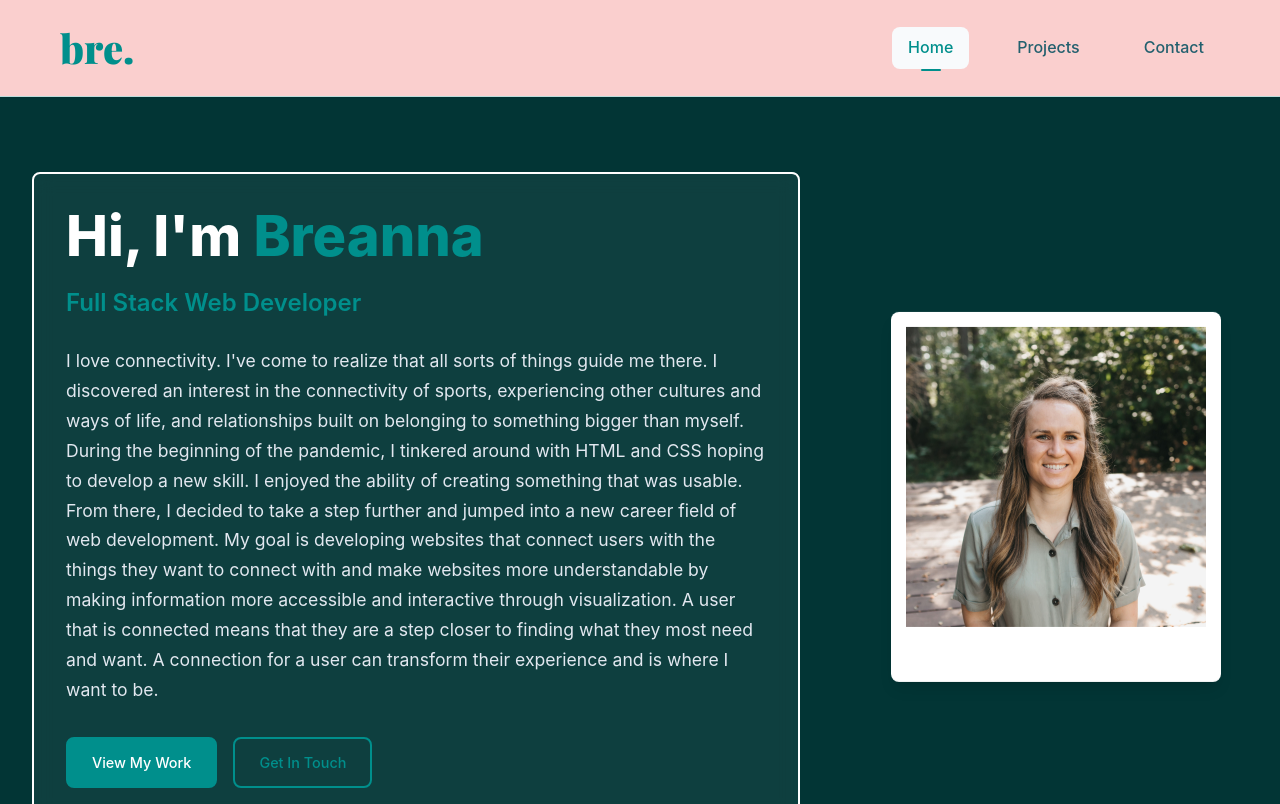
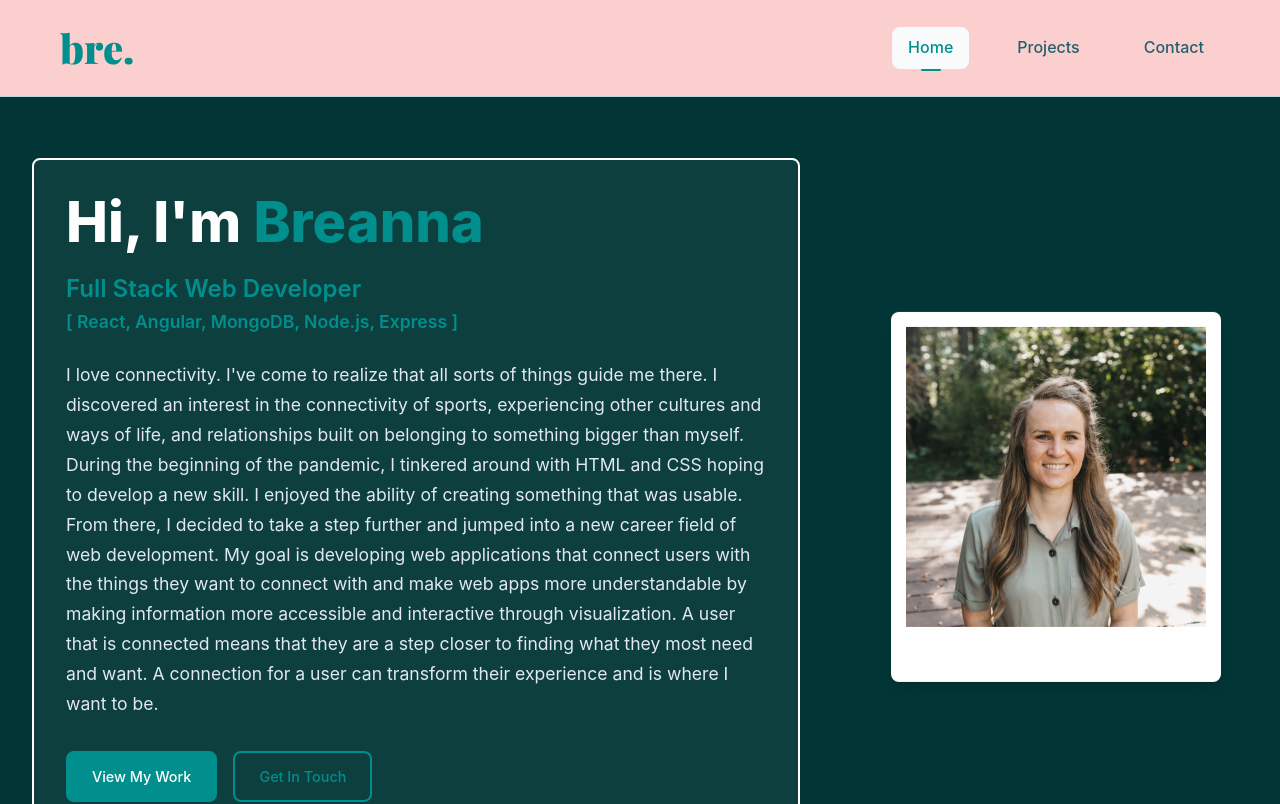
Before and after one commit to Bre-Wonder/my-portfolio, a React (Create React App) app: page /#/ in a window 1280 px wide. Shown: the top 804 px of the page. Built offline with nearby package versions, Linux system fonts and the light colour scheme; a web font is replaced by a local one.

Commit message:
added subtext to hero profile

```diff
--- a/src/components/Home.js
+++ b/src/components/Home.js
@@ -23,8 +23,9 @@ const Home = () => {
               Hi, I'm <span className="highlight">Breanna</span>
             </h1>
             <p className="hero-subtitle">Full Stack Web Developer</p>
+            <p className="hero-subtitle-small">[ React, Angular, MongoDB, Node.js, Express ]</p>
             <p className="hero-description">
-              I love connectivity. I've come to realize that all sorts of things guide me there. I discovered an interest in the connectivity of sports, experiencing other cultures and ways of life, and relationships built on belonging to something bigger than myself. During the beginning of the pandemic, I tinkered around with HTML and CSS hoping to develop a new skill. I enjoyed the ability of creating something that was usable. From there, I decided to take a step further and jumped into a new career field of web development. My goal is developing websites that connect users with the things they want to connect with and make websites more understandable by making information more accessible and interactive through visualization. A user that is connected means that they are a step closer to finding what they most need and want. A connection for a user can transform their experience and is where I want to be.
+              I love connectivity. I've come to realize that all sorts of things guide me there. I discovered an interest in the connectivity of sports, experiencing other cultures and ways of life, and relationships built on belonging to something bigger than myself. During the beginning of the pandemic, I tinkered around with HTML and CSS hoping to develop a new skill. I enjoyed the ability of creating something that was usable. From there, I decided to take a step further and jumped into a new career field of web development. My goal is developing web applications that connect users with the things they want to connect with and make web apps more understandable by making information more accessible and interactive through visualization. A user that is connected means that they are a step closer to finding what they most need and want. A connection for a user can transform their experience and is where I want to be.
             </p>
             <div className="hero-buttons">
               <Link to="/projects" className="btn btn-primary">
```
